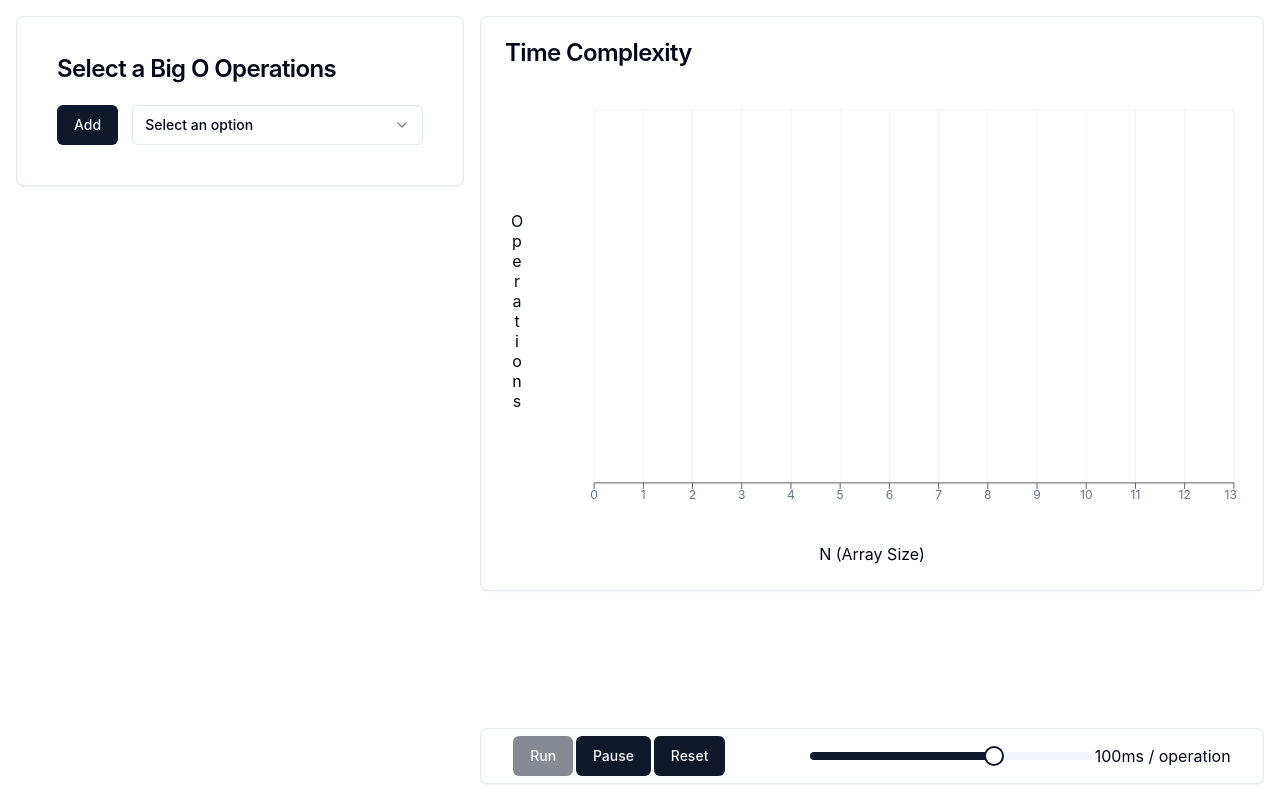
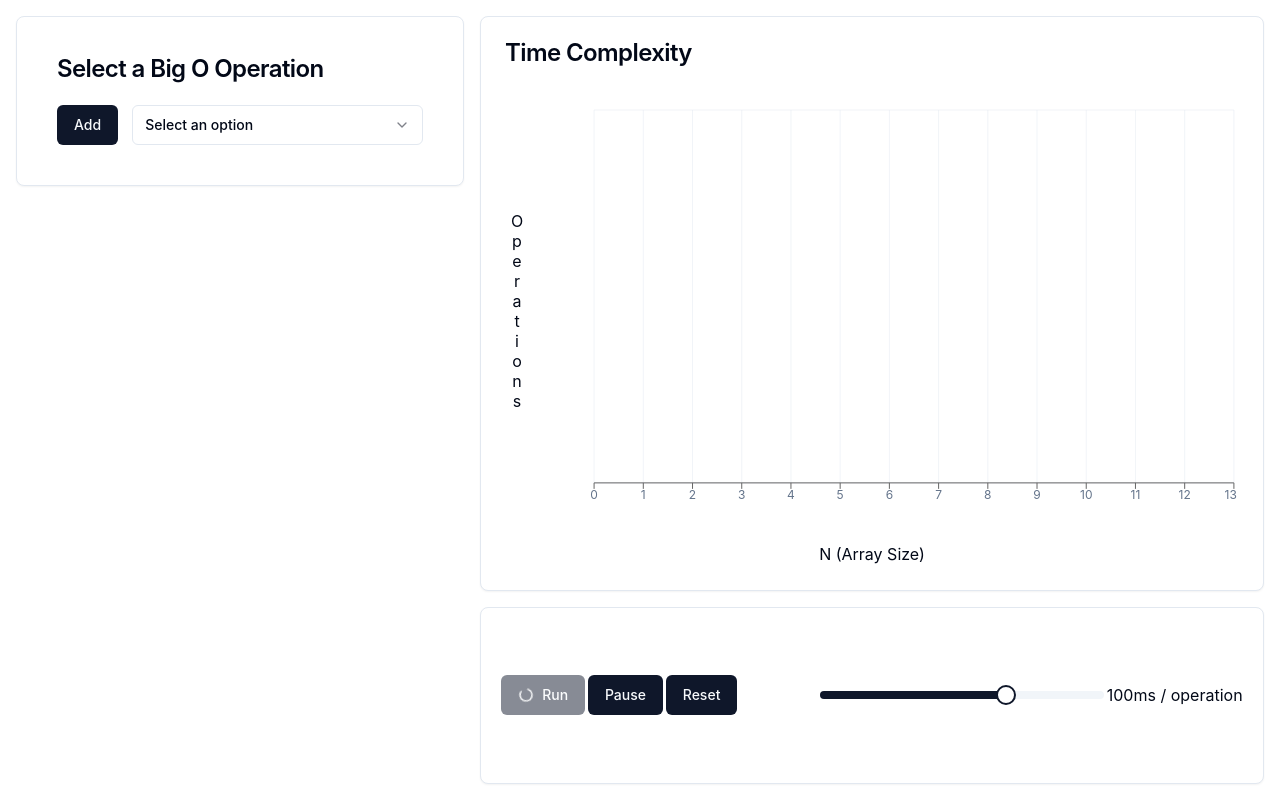
Before and after one commit to Unsynx/bigovisual, a React (Vite) app: page / in a window 1280 px wide. Both pictures are taken after a click on the button "Run". Built offline with nearby package versions, Linux system fonts and the light colour scheme.

Commit message:
Style polish. Added spinner when running

```diff
--- a/src/App.css
+++ b/src/App.css
@@ -36,7 +36,6 @@
   }
 }
 
-
 .side_left > * {
   flex-grow: 1;
   margin: 0 1em 1em 1em
@@ -46,11 +45,6 @@
   padding-top: 1em;
 }
 
-.graph {
-  flex-grow: 3;
-  display: inline-block;
-}
-
 .button_row > * {
   margin: .5em .1em;
 }
@@ -58,6 +52,8 @@
 .control {
   width: fit-content auto;
   margin: 1em 1em 1em 0em;
+  flex-grow: 1;
+  align-content: center;
 }
 
 .button_row {
@@ -78,8 +74,6 @@
 
 /* Card block controls */
 
-
-
 .code_block_controls {
   display: flex;
   flex-direction: row;
--- a/src/App.tsx
+++ b/src/App.tsx
@@ -17,6 +17,7 @@ import { CodeBlock } from './CodeBlock'
 import './App.css'
 
 import { CODE_ENTRY_OPTIONS, EXPONENTIAL, CodeEntry } from "./lib/codeData";
+import { Loader2 } from 'lucide-react';
 
 function setUpDropDown() {
   var result: ReactElement[] = [];
@@ -26,6 +27,12 @@ function setUpDropDown() {
     )
   }
   return result
+}
+
+function isLoading(state: boolean) {
+  if (state) {
+    return <Loader2 className="animate-spin" />
+  }
 }
 
 
@@ -113,7 +120,7 @@ function App() {
         <div className='side_left'>
           <Card className='add_remove_card'>
             <CardHeader className='text-xl bold'>
-              <CardTitle>Select a Big O Operations</CardTitle>
+              <CardTitle>Select a Big O Operation</CardTitle>
             </CardHeader>
             <CardContent className='code_block_controls'>
               <Button onClick={() => addEntry(selectedEntry)}>Add</Button>
@@ -133,7 +140,7 @@ function App() {
           </div>
           <Card className='control'>
             <div className='button_row'>
-              <Button onClick={() => setTicking(() => true)} disabled={ticking}>Run</Button>
+              <Button onClick={() => setTicking(() => true)} disabled={ticking}>{isLoading(ticking)}Run</Button>
               <Button onClick={() => setTicking(() => false)} disabled={!ticking}>Pause</Button>
               <Button onClick={() => reset()}>Reset</Button>
               <div style={{width: 200}}/>
```
